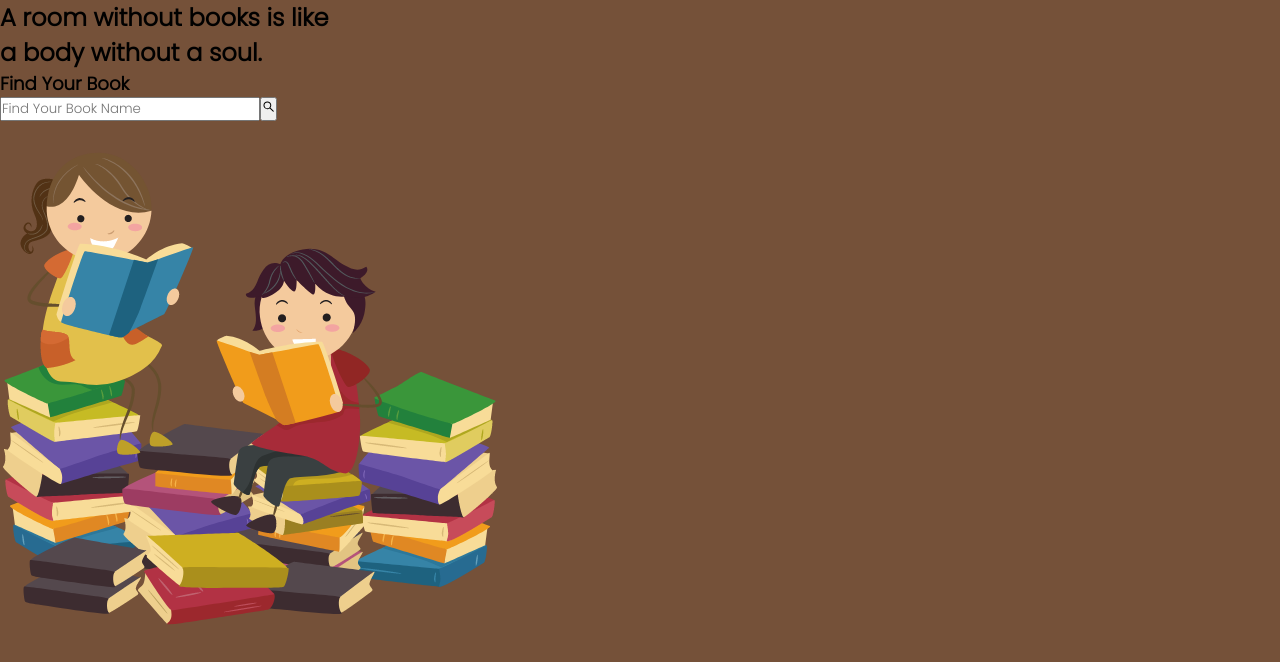
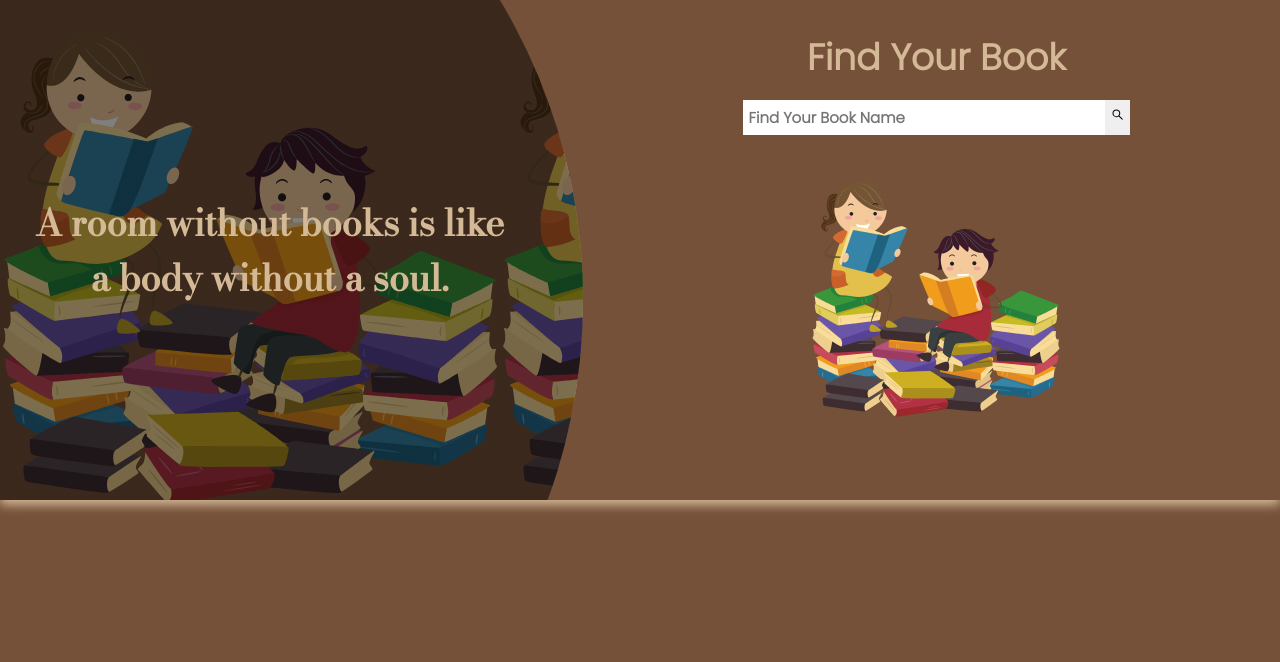
Before and after one commit to shahiiin/openBook-react, a React (Create React App) app: page / in a window 1280 px wide. Shown: the top 662 px of the page. Built offline with nearby package versions, Linux system fonts and the light colour scheme.

Commit message:
make background image

```diff
--- a/src/index.css
+++ b/src/index.css
@@ -14,7 +14,7 @@ body{
 html{
     font-size: 75.5%;
 }
-/* .header{
+.header{
     width: 100%;
     height: 500px;
     color: var(--secondary-color);
@@ -30,7 +30,7 @@ html{
     left: 0;
     width: 100%;
     height: 100%;
-    background: linear-gradient(rgba(0,0,0,0.5),rgba(0,0,0,0.5)),url(bg1.png);
+    background: linear-gradient(rgba(0,0,0,0.5),rgba(0,0,0,0.5)),url('./assets/images/bg2.png');
     clip-path: circle(60% at left 300px);
     z-index: -1;
 }
@@ -185,4 +185,4 @@ html{
     margin-top: 2rem;
     text-align: justify;
     font-size: 13px;
-} */
+}
```
